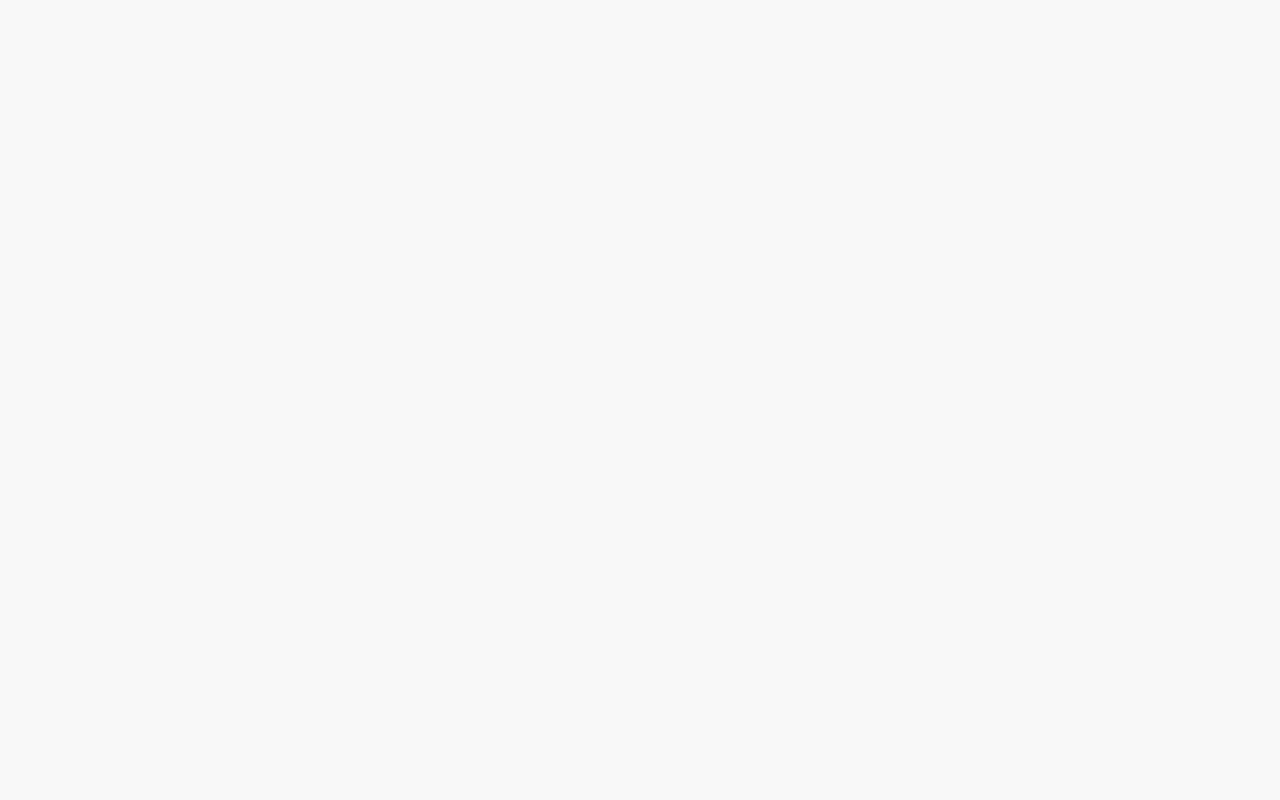
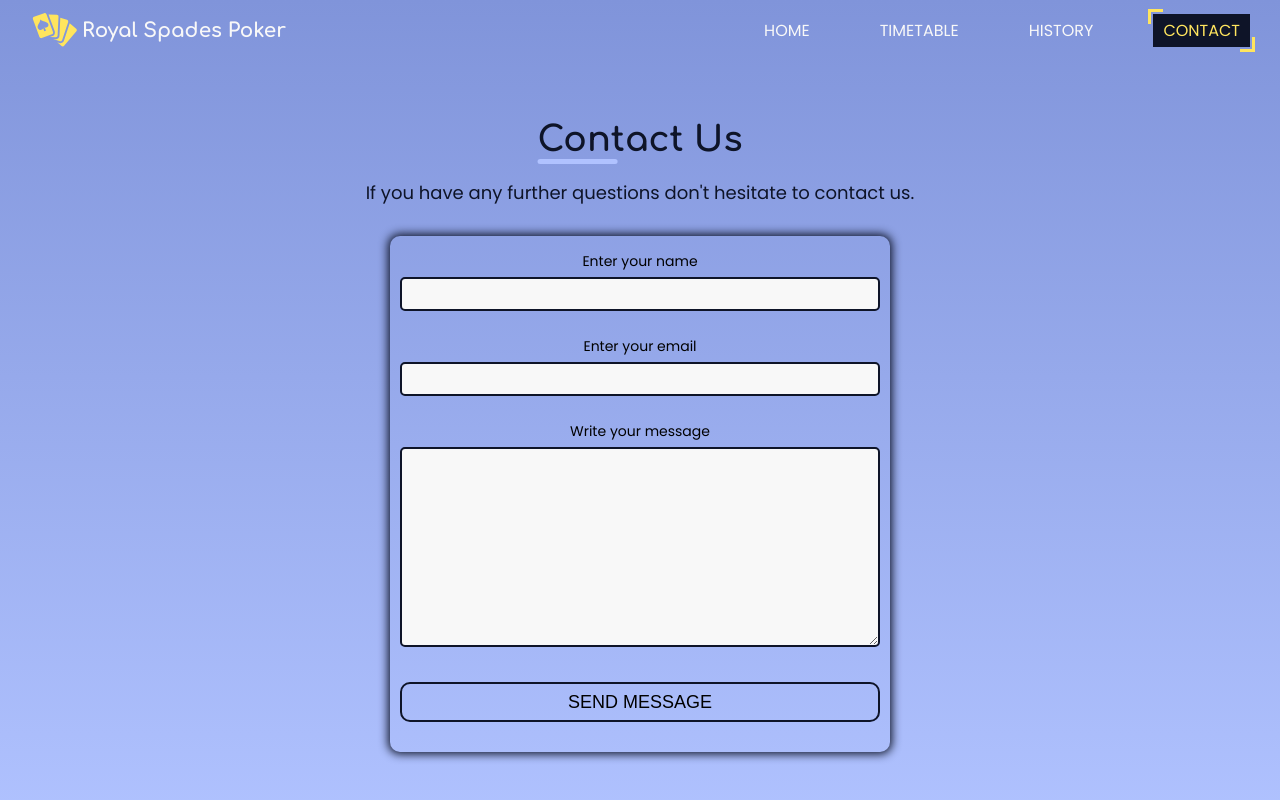
Before and after one commit to Monfear/royal-spades-poker, a React (Create React App) app: page /contact in a window 1280 px wide. Before the commit this address had no page. Shown: the top 800 px of the page. Built offline with nearby package versions, Linux system fonts and the light colour scheme.

Commit message:
create contact page

```diff
--- a/public/index.html
+++ b/public/index.html
@@ -15,6 +15,8 @@
 
 <body>
     <noscript>You need to enable JavaScript to run this app.</noscript>
+
+    <div id="portal"></div>
     <div id="root"></div>
 </body>
 
--- a/src/App.jsx
+++ b/src/App.jsx
@@ -6,8 +6,15 @@ import { Footer } from './components/layout/Footer/Footer';
 import { Offer } from './components/layout/Offer/Offer';
 import { About } from './components/layout/About/About';
 import { Gallery } from './components/layout/Gallery/Gallery';
+import { useEffect } from 'react';
 
 function App() {
+    useEffect(() => {
+        window.scrollTo({
+            top: 0,
+        });
+    }, []);
+
     return (
         <div className={styles.App}>
             <Navbar></Navbar>
--- /dev/null
+++ b/src/components/content/Form/Form.jsx
@@ -0,0 +1,88 @@
+import styles from './Form.module.css';
+import { useState } from 'react';
+import { useModalContext } from '../../../context/ModalCtx';
+
+export const Form = () => {
+    const [name, setName] = useState('');
+    const [email, setEmail] = useState('');
+    const [message, setMessage] = useState('');
+
+    const [isFormValid, setIsFormValid] = useState(false);
+    const [isFormSubmitted, setIsFormSubmitted] = useState(false);
+
+    const [errorMessage, setErrorMessage] = useState('');
+
+    // modal ctx
+    const modalCtx = useModalContext();
+
+    const checkForm = (e) => {
+        e.preventDefault();
+
+        setIsFormSubmitted(false);
+        setIsFormValid(false);
+
+        setIsFormSubmitted(true);
+
+        if (name.length > 3 && validateEmail(email) && message.length > 5) {
+            setErrorMessage('');
+            setName('');
+            setEmail('');
+            setMessage('');
+
+            setIsFormValid(true);
+            modalCtx.openModal();
+        } else {
+            setErrorMessage('Please enter all fields correctly.');
+        }
+    };
+
+    const setNameHandler = (e) => {
+        setName(e.target.value);
+    };
+
+    const setEmailHandler = (e) => {
+        setEmail(e.target.value);
+    };
+
+    const setMessageHandler = (e) => {
+        setMessage(e.target.value);
+    };
+
+    const validateEmail = (value) => {
+        const re = /^(([^<>()[\]\\.,;:\s@"]+(\.[^<>()[\]\\.,;:\s@"]+)*)|(".+"))@((\[[0-9]{1,3}\.[0-9]{1,3}\.[0-9]{1,3}\.[0-9]{1,3}\])|(([a-zA-Z\-0-9]+\.)+[a-zA-Z]{2,}))$/;
+
+        return re.test(value);
+    };
+
+    return (
+        <form className={styles.Form} onSubmit={checkForm}>
+            <div className={styles.Form__item}>
+                <label htmlFor='name' className={styles.Form__item__label}>
+                    Enter your name
+                </label>
+                <input type='text' className={styles.Form__item__input} id='name' onChange={setNameHandler} value={name} />
+                <span className={styles.Form__item__placeholder}>name</span>
+            </div>
+
+            <div className={styles.Form__item}>
+                <label htmlFor='email' className={styles.Form__item__label}>
+                    Enter your email
+                </label>
+                <input type='text' className={styles.Form__item__input} id='email' onChange={setEmailHandler} value={email} />
+                <span className={styles.Form__item__placeholder}>email</span>
+            </div>
+
+            <div className={styles.Form__item}>
+                <label htmlFor='message' className={styles.Form__item__label}>
+                    Write your message
+                </label>
+                <textarea className={styles.Form__item__input} id='message' onChange={setMessageHandler} value={message} />
+                <span className={styles.Form__item__placeholder}>message</span>
+            </div>
+
+            {isFormSubmitted && !isFormValid && <p className={styles.Form__error}>{errorMessage}</p>}
+
+            <button className={styles.Form__btn}>send message</button>
+        </form>
+    );
+};
--- /dev/null
+++ b/src/components/content/Form/Form.module.css
@@ -0,0 +1,94 @@
+.Form {
+    margin: 2rem auto 0;
+    box-shadow: 0 0 10px 2px var(--color-secondary-dark);
+    padding: 1rem;
+    border-radius: 10px;
+
+    max-width: 500px;
+}
+
+.Form__item {
+    display: flex;
+    flex-direction: column;
+    margin-bottom: 2rem;
+
+    position: relative;
+}
+
+.Form__item:nth-child(3) .Form__item__input {
+    height: 200px;
+}
+
+.Form__item__label {
+    text-align: center;
+    font-size: var(--text-medium);
+    padding: 0.5rem;
+}
+
+.Form__item__input {
+    font-size: var(--text-medium);
+    height: 30px;
+    outline: none;
+    border: 2px solid var(--color-secondary-dark);
+    background-color: var(--color-light);
+    color: var(--color-secondary-dark);
+    border-radius: 5px;
+    transition: all 0.5s;
+    padding: 1.5rem 1rem;
+    font-family: inherit;
+}
+
+.Form__item__input:focus {
+    background-color: var(--color-secondary-dark);
+    border-color: var(--color-light);
+    color: var(--color-secondary-light);
+}
+
+.Form__item__placeholder {
+    position: absolute;
+    font-size: var(--text-medium);
+    color: transparent;
+    top: 35px;
+    left: 5px;
+    transition: all 0.5s ease;
+
+    padding: 0.2rem 0.5rem;
+}
+
+.Form__error {
+    color: red;
+    font-size: var(--text-small);
+}
+
+.Form__item__input:focus + .Form__item__placeholder {
+    font-size: var(--text-small);
+    color: var(--color-primary);
+    transform: translateY(-15px);
+    background-color: var(--color-secondary-dark);
+    border-radius: 5px;
+}
+
+.Form__btn {
+    width: 100%;
+    height: 40px;
+    border-radius: 10px;
+    border: 2px solid var(--color-secondary-dark);
+    background-color: transparent;
+    text-transform: uppercase;
+    font-size: var(--text-big);
+    transition: all 0.5s ease;
+    margin: 1.5rem 0 2rem;
+    cursor: pointer;
+}
+
+.Form__btn:active,
+.Form__btn:hover {
+    background-color: var(--color-secondary-dark);
+    color: var(--color-primary);
+}
+
+@media (min-width: 1024px) {
+    .Form {
+        margin: 3rem auto;
+    }
+}
--- /dev/null
+++ b/src/components/layout/Modal/Modal.jsx
@@ -0,0 +1,25 @@
+import styles from './Modal.module.css';
+
+import ReactDOM from 'react-dom';
+import { Button } from '../../interface/Button/Button';
+import { useModalContext } from '../../../context/ModalCtx';
+
+const portal = document.getElementById('portal');
+
+export const Modal = () => {
+    const modalCtx = useModalContext();
+
+    return (
+        <>
+            {ReactDOM.createPortal(
+                <div className={styles.Modal}>
+                    <div className={styles.Modal__content}>
+                        <h2 className={styles.Modal__content__text}>Your message has been sent successfully.</h2>
+                        <Button onClickHandler={modalCtx.closeModal}>Confirm</Button>
+                    </div>
+                </div>,
+                portal
+            )}
+        </>
+    );
+};
--- a/src/components/layout/Nav/Nav.jsx
+++ b/src/components/layout/Nav/Nav.jsx
@@ -33,8 +33,8 @@ export const Nav = ({ isMobileMenuOpen }) => {
                 </li>
 
                 <li className={styles.Nav__items__item}>
-                    <NavLink to='/4' className={setActiveLinkClass}>
-                        route 4
+                    <NavLink to='/contact' className={setActiveLinkClass}>
+                        contact
                     </NavLink>
                 </li>
             </ul>
--- /dev/null
+++ b/src/components/pages/Contact/Contact.jsx
@@ -0,0 +1,39 @@
+import styles from './Contact.module.css';
+import React, { useEffect } from 'react';
+
+import { Navbar } from './../../layout/Navbar/Navbar';
+import { Footer } from './../../layout/Footer/Footer';
+
+import { Container } from './../../layout/Container/Container';
+import { Heading } from './../../items/Heading/Heading';
+import { Form } from '../../content/Form/Form';
+import { Modal } from '../../layout/Modal/Modal';
+import { useModalContext } from '../../../context/ModalCtx';
+
+export const Contact = () => {
+    const modalCtx = useModalContext();
+
+    useEffect(() => {
+        window.scrollTo({
+            top: 0,
+        });
+    }, []);
+
+    return (
+        <>
+            <Navbar></Navbar>
+
+            <section className={styles.Contact}>
+                <Container>
+                    <Heading>Contact us</Heading>
+                    <p className={styles.Contact__caption}>If you have any further questions don't hesitate to contact us.</p>
+                    <Form></Form>
+                </Container>
+
+                {modalCtx.isModalOpen && <Modal></Modal>}
+            </section>
+
+            <Footer></Footer>
+        </>
+    );
+};
--- /dev/null
+++ b/src/components/pages/Contact/Contact.module.css
@@ -0,0 +1,22 @@
+.Contact {
+    background-image: linear-gradient(rgba(128, 148, 218, 1) 0%, rgba(176, 194, 255, 1) 100%);
+    padding: 8rem 0 4rem;
+}
+
+.Contact__caption {
+    color: var(--color-secondary-dark);
+    font-size: var(--text-normal);
+    margin-top: -2rem;
+    text-align: center;
+}
+
+@media (min-width: 1024px) {
+    .Contact {
+        padding: 12rem 0 4rem;
+    }
+
+    .Contact__caption {
+        margin-top: -4rem;
+        font-size: var(--text-big);
+    }
+}
--- /dev/null
+++ b/src/context/ModalCtx.jsx
@@ -0,0 +1,37 @@
+import React, { useContext, useState } from 'react';
+
+const defaultState = {
+    isModalOpen: false,
+    openModal: () => {},
+    closeModal: () => {},
+};
+
+const ModalContext = React.createContext(defaultState);
+
+export const ModalContextProvider = ({ children }) => {
+    const [isModalOpen, setIsModalOpen] = useState(false);
+
+    const openModal = () => {
+        setIsModalOpen(true);
+    };
+
+    const closeModal = () => {
+        setIsModalOpen(false);
+    };
+
+    const value = {
+        isModalOpen,
+        openModal,
+        closeModal,
+    };
+
+    return (
+        <>
+            <ModalContext.Provider value={value}>{children}</ModalContext.Provider>
+        </>
+    );
+};
+
+export const useModalContext = () => {
+    return useContext(ModalContext);
+};
--- a/src/index.js
+++ b/src/index.js
@@ -7,16 +7,24 @@ import App from './App';
 import { BrowserRouter, Routes, Route } from 'react-router-dom';
 import { Timetable } from './components/pages/Timetable/Timetable';
 import { History } from './components/pages/History/History';
+import { Contact } from './components/pages/Contact/Contact';
+
+// ctx
+import { ModalContextProvider } from './context/ModalCtx.jsx';
 
 ReactDOM.render(
     <React.StrictMode>
+        <ModalContextProvider>
             <BrowserRouter>
                 <Routes>
                     <Route path='/' element={<App />}></Route>
                     <Route path='/timetable' element={<Timetable></Timetable>}></Route>
                     <Route path='/history' element={<History></History>}></Route>
+
+                    <Route path='/contact' element={<Contact></Contact>}></Route>
                 </Routes>
             </BrowserRouter>
+        </ModalContextProvider>
     </React.StrictMode>,
     document.getElementById('root')
 );
```
Also changed, not shown: src/components/layout/Modal/Modal.module.css (added, +48 -0 lines). Lines whose indentation alone changed are shown as unchanged.
